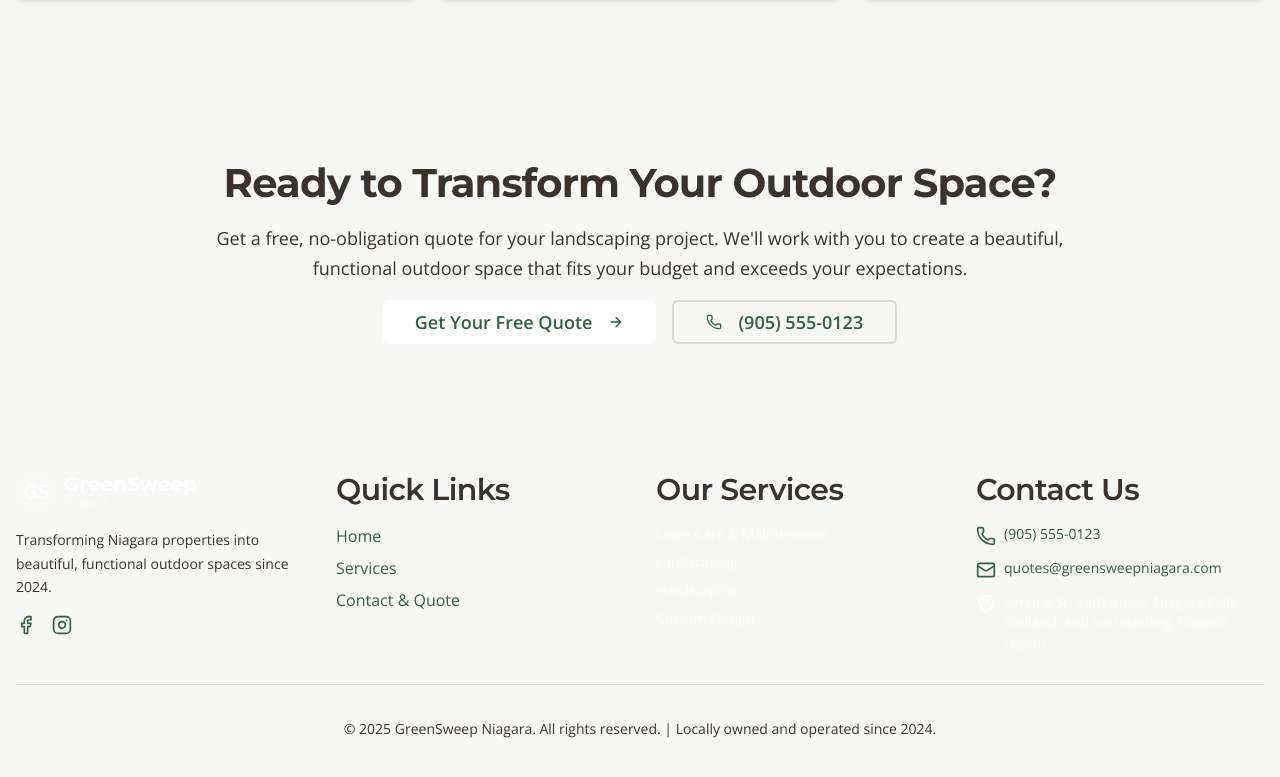
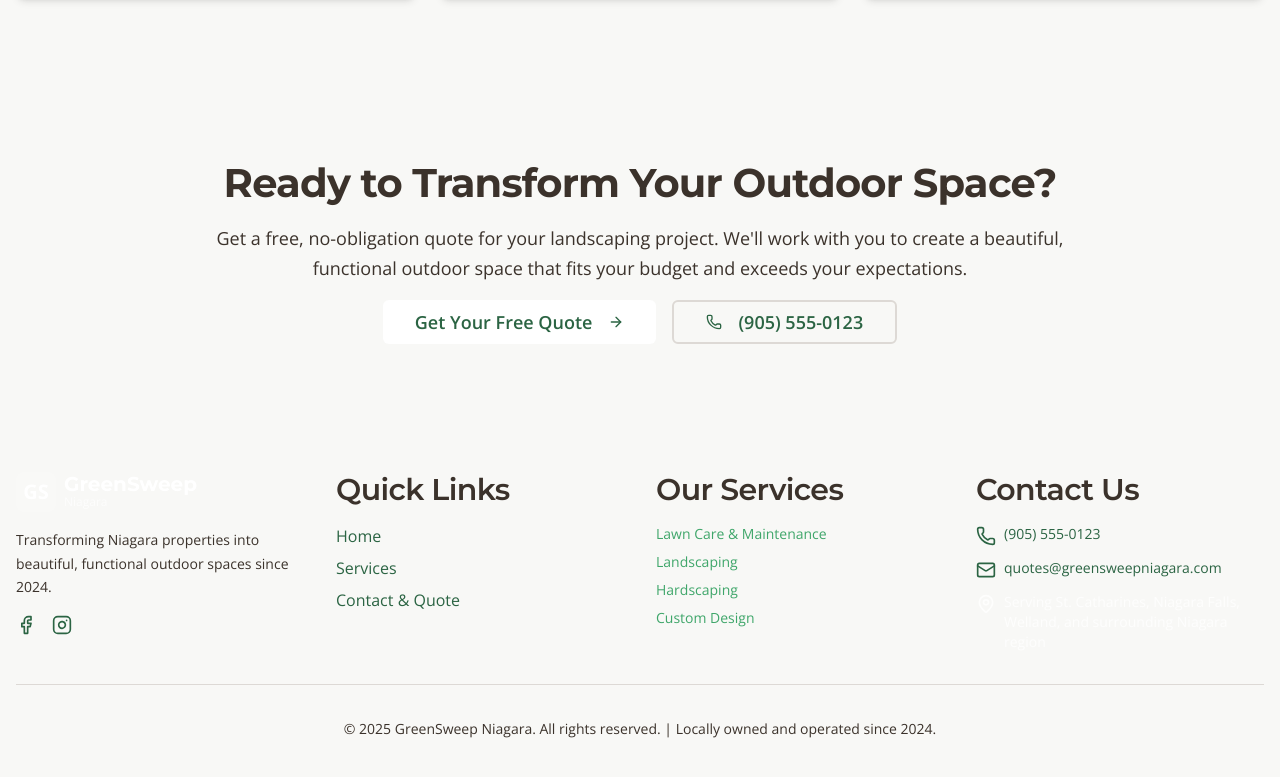
Before and after one commit to TNDIGITALMARK/18dc52ba-3dcb-4c4f-8f5c-934f27c12957, a Next.js app: page / in a window 1280 px wide. Shown: the part 3150-3927 px from the top of the page. Built offline with nearby package versions, Linux system fonts and the light colour scheme.

Commit message:
Phoenix Agent implementation - Can you create a new text class for these followin...

```diff
--- a/src/app/globals.css
+++ b/src/app/globals.css
@@ -387,6 +387,15 @@ html {
   animation: scaleIn 0.5s ease-out;
 }
 
+/* GreenSweep Brand Color Utilities */
+.text-grass-green {
+  color: hsl(var(--accent));
+}
+
+.text-grass-green:hover {
+  color: hsl(145 50% 50%);
+}
+
 /* Smooth transitions on interactive elements */
 a, button {
   transition: all 0.2s ease-in-out;
--- a/src/components/layout/footer.tsx
+++ b/src/components/layout/footer.tsx
@@ -71,11 +71,11 @@ export function Footer() {
           {/* Services */}
           <div>
             <h3 className="font-heading font-semibold text-lg mb-4">Our Services</h3>
-            <ul className="space-y-2 text-white/80 text-sm">
-              <li>Lawn Care & Maintenance</li>
-              <li>Landscaping</li>
-              <li>Hardscaping</li>
-              <li>Custom Design</li>
+            <ul className="space-y-2 text-sm">
+              <li className="text-grass-green">Lawn Care & Maintenance</li>
+              <li className="text-grass-green">Landscaping</li>
+              <li className="text-grass-green">Hardscaping</li>
+              <li className="text-grass-green">Custom Design</li>
             </ul>
           </div>
 
```
